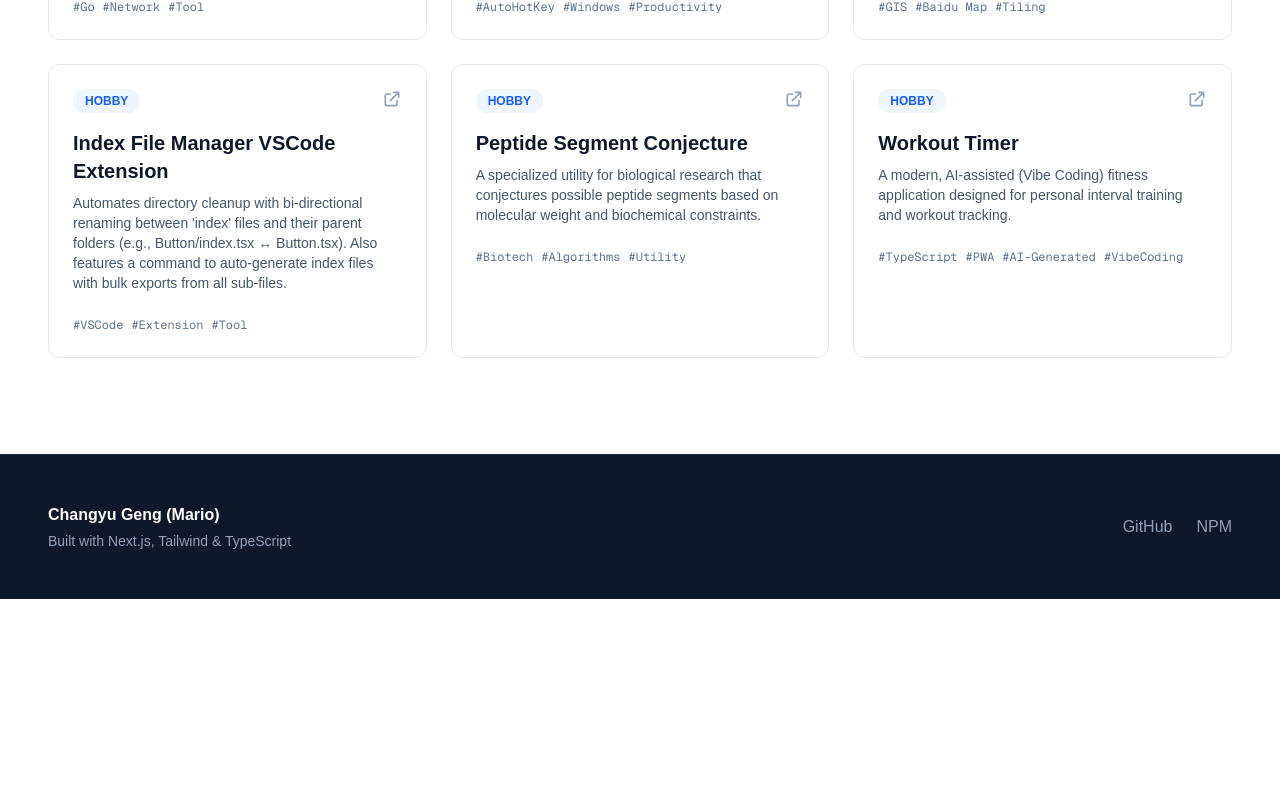
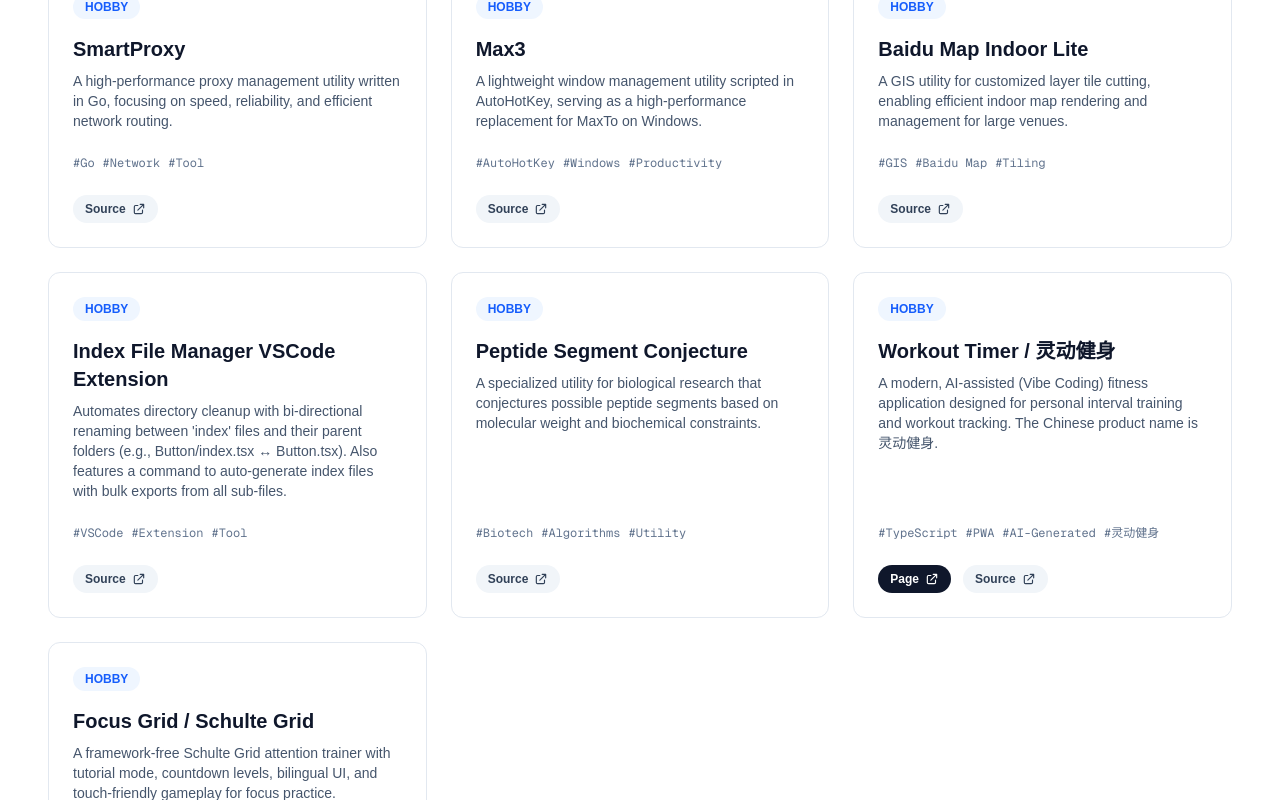
Before and after one commit to KingMario/KingMario.github.io, a Next.js app: page / in a window 1280 px wide. Shown: the part 3940-4740 px from the top of the page. Before the commit the page ends 4539 px from the top, so only its background shows below. Built offline with nearby package versions, Linux system fonts and the light colour scheme.

Commit message:
Add project page links and focus grid

```diff
--- a/src/app/layout.tsx
+++ b/src/app/layout.tsx
@@ -30,11 +30,15 @@
     "Web CAD",
     "Open Source",
     "Workout Timer",
+    "灵动健身",
+    "Focus Grid",
+    "Schulte Grid",
+    "舒尔特方格",
     "SmartProxy",
     "Blind-2048",
   ],
   icons: {
-    icon: '/favicon.ico?v=2',
+    icon: "/favicon.ico?v=2",
   },
 };
 
--- a/src/components/ProjectGrid.tsx
+++ b/src/components/ProjectGrid.tsx
@@ -1,32 +1,62 @@
+import type { ReactNode } from "react";
 
-import React from 'react';
-import { PROJECTS } from '@/data/portfolio';
-import { Section } from './Section';
+import { PROJECTS, type Project } from "@/data/portfolio";
+import { Section } from "./Section";
 
-const ProjectCard = ({ project }: { project: typeof PROJECTS[0] }) => {
+const ProjectLink = ({
+  href,
+  children,
+  variant = "primary",
+}: {
+  href: string;
+  children: ReactNode;
+  variant?: "primary" | "secondary";
+}) => {
   return (
     <a
-      href={project.url}
+      href={href}
       target="_blank"
       rel="noopener noreferrer"
-      className="group block bg-white border border-slate-200 rounded-xl p-6 hover:shadow-lg transition-all hover:-translate-y-1"
+      className={`inline-flex items-center gap-1.5 rounded-full px-3 py-1.5 text-xs font-bold transition-colors ${
+        variant === "primary"
+          ? "bg-slate-900 text-white hover:bg-blue-600"
+          : "bg-slate-100 text-slate-700 hover:bg-slate-200"
+      }`}
     >
+      {children}
+      <svg
+        xmlns="http://www.w3.org/2000/svg"
+        className="h-3.5 w-3.5"
+        fill="none"
+        viewBox="0 0 24 24"
+        stroke="currentColor"
+        aria-hidden="true"
+      >
+        <path
+          strokeLinecap="round"
+          strokeLinejoin="round"
+          strokeWidth={2}
+          d="M10 6H6a2 2 0 00-2 2v10a2 2 0 002 2h10a2 2 0 002-2v-4M14 4h6m0 0v6m0-6L10 14"
+        />
+      </svg>
+    </a>
+  );
+};
+
+const ProjectCard = ({ project }: { project: Project }) => {
+  return (
+    <article className="group flex flex-col bg-white border border-slate-200 rounded-xl p-6 hover:shadow-lg transition-all hover:-translate-y-1">
       <div className="flex justify-between items-start mb-4">
         <div className="px-3 py-1 bg-blue-50 text-blue-600 text-xs font-bold rounded-full uppercase">
           {project.category}
         </div>
-        <svg xmlns="http://www.w3.org/2000/svg" className="h-5 w-5 text-slate-400 group-hover:text-blue-500 transition-colors" fill="none" viewBox="0 0 24 24" stroke="currentColor">
-          <path strokeLinecap="round" strokeLinejoin="round" strokeWidth={2} d="M10 6H6a2 2 0 00-2 2v10a2 2 0 002 2h10a2 2 0 002-2v-4M14 4h6m0 0v6m0-6L10 14" />
-        </svg>
       </div>
 
       <h3 className="text-xl font-bold text-slate-900 mb-2 group-hover:text-blue-600 transition-colors">
         {project.name}
       </h3>
 
-      <p className="text-slate-600 text-sm mb-6">
-        {project.description}
-      </p>
+      <p className="text-slate-600 text-sm mb-6">{project.description}</p>
 
       <div className="flex flex-wrap gap-2 mt-auto">
         {project.tags.map((tag) => (
@@ -35,16 +65,31 @@
           </span>
         ))}
       </div>
-    </a>
+
+      <div className="mt-6 flex flex-wrap gap-3">
+        {project.pageUrl ? (
+          <ProjectLink href={project.pageUrl}>Page</ProjectLink>
+        ) : null}
+        {project.sourceUrl ? (
+          <ProjectLink href={project.sourceUrl} variant="secondary">
+            Source
+          </ProjectLink>
+        ) : null}
+      </div>
+    </article>
   );
 };
 
 export const ProjectGrid = () => {
   return (
     <Section id="projects">
-      <h2 className="text-3xl font-bold text-slate-900 mb-6">Work & Open Source</h2>
+      <h2 className="text-3xl font-bold text-slate-900 mb-6">
+        Work & Open Source
+      </h2>
       <p className="text-slate-600 mb-12 max-w-2xl">
-        A selection of professional CAD platforms, enterprise solutions, and AI-powered hobby projects (Vibe Coding), alongside contributions to the Vue/Angular ecosystems.
+        A selection of professional CAD platforms, enterprise solutions, and
+        AI-powered hobby projects (Vibe Coding), alongside contributions to the
+        Vue/Angular ecosystems.
       </p>
 
       <div className="grid grid-cols-1 md:grid-cols-2 lg:grid-cols-3 gap-6">
--- a/src/data/portfolio.ts
+++ b/src/data/portfolio.ts
@@ -1,12 +1,22 @@
-
 export const PERSONAL_INFO = {
   name: "Changyu Geng (Mario)",
-  title: "Senior Frontend Engineer | Web CAD Specialist | Open Source Contributor",
-  tagline: "From Vue.js ecosystems to Angular enterprise solutions, now architecting 3D Web CAD platforms with React & Three.js.",
+  title:
+    "Senior Frontend Engineer | Web CAD Specialist | Open Source Contributor",
+  tagline:
+    "From Vue.js ecosystems to Angular enterprise solutions, now architecting 3D Web CAD platforms with React & Three.js.",
   socials: {
     github: "https://github.com/KingMario",
     npm: "https://www.npmjs.com/~kingmario",
   },
+};
+
+export type Project = {
+  name: string;
+  description: string;
+  tags: string[];
+  category: string;
+  pageUrl?: string;
+  sourceUrl?: string;
 };
 
 export const EXPERIENCE = [
@@ -14,21 +24,32 @@
     period: "2024 - Present",
     role: "Senior Frontend Software Engineer",
     company: "Jiushao Intelligent Tech (AMCAX)",
-    description: "Architecting the next-gen Web CAD platform (next.amcax.net). Key achievements:\n• Established core architectural standards: implemented GitLab CI/CD pipelines, enforced strict TypeScript/ESLint rules, and initiated biweekly tech sharing sessions.\n• SDK Infrastructure: Led the modular packaging of AMCAX SDK using Rollup, publishing to internal npm for cross-project reusability.\n• Command Framework: Revolutionized feature delivery by customizing RJSF (JSON Schema Form) for complex CAD command inputs.\n• Assembly & Constraints: Led the 0-1 development of the Assembly module, implementing 3D constraints, linear/circular patterns, and real-time animation previews.\n• Interactive Tools: Developed high-precision 3D controllers (Translate/Rotate), custom mouse control schemes (CATIA/SolidWorks/NX).\n• Advanced Modeling: Implemented high-impact features including Hole, Sketch Rabbet, and Law Curve.",
-    tech: ["React", "Three.js", "RJSF", "TypeScript", "WebGL", "Rollup", "GitLab CI"],
+    description:
+      "Architecting the next-gen Web CAD platform (next.amcax.net). Key achievements:\n• Established core architectural standards: implemented GitLab CI/CD pipelines, enforced strict TypeScript/ESLint rules, and initiated biweekly tech sharing sessions.\n• SDK Infrastructure: Led the modular packaging of AMCAX SDK using Rollup, publishing to internal npm for cross-project reusability.\n• Command Framework: Revolutionized feature delivery by customizing RJSF (JSON Schema Form) for complex CAD command inputs.\n• Assembly & Constraints: Led the 0-1 development of the Assembly module, implementing 3D constraints, linear/circular patterns, and real-time animation previews.\n• Interactive Tools: Developed high-precision 3D controllers (Translate/Rotate), custom mouse control schemes (CATIA/SolidWorks/NX).\n• Advanced Modeling: Implemented high-impact features including Hole, Sketch Rabbet, and Law Curve.",
+    tech: [
+      "React",
+      "Three.js",
+      "RJSF",
+      "TypeScript",
+      "WebGL",
+      "Rollup",
+      "GitLab CI",
+    ],
   },
   {
     period: "2017 - 2024",
     role: "Staff Software Engineer",
     company: "VMware",
-    description: "Led frontend development for cloud management and commerce platforms. Key contributions:\n• VCPP Commerce Portal: Developed core modules for usage reports, billing, and email notification configurations.\n• Usage Meter Appliance: Architected a scalable dashboard fully compliant with international accessibility (A11y) standards, using Angular and RxJS.\n• Cloud Director Integration: Developed core UI modules for the Object Storage Extension, integrating bucket/object management into the vApp ecosystem.\n• Community & Mentorship: Acted as problem setter for VMware China Coding Competition (CCC) and significantly improved team practices through rigorous code reviews.",
+    description:
+      "Led frontend development for cloud management and commerce platforms. Key contributions:\n• VCPP Commerce Portal: Developed core modules for usage reports, billing, and email notification configurations.\n• Usage Meter Appliance: Architected a scalable dashboard fully compliant with international accessibility (A11y) standards, using Angular and RxJS.\n• Cloud Director Integration: Developed core UI modules for the Object Storage Extension, integrating bucket/object management into the vApp ecosystem.\n• Community & Mentorship: Acted as problem setter for VMware China Coding Competition (CCC) and significantly improved team practices through rigorous code reviews.",
     tech: ["Angular", "RxJS", "NgRx", "TypeScript", "Clarity UI", "A11y"],
   },
   {
     period: "Early Career",
     role: "Senior Software Engineer & Tech Lead",
     company: "Waylens | CTrip | Yunshung",
-    description: "Diverse experience across automotive, travel, and medical tech:\n• Waylens: Developed video portals and overlay gauge APIs for automotive camera systems using React and Vue.\n• Yunshung: Tech Lead for a Remote Radiology Diagnosis Platform; patented an improved pyramid representation for massive medical images.",
+    description:
+      "Diverse experience across automotive, travel, and medical tech:\n• Waylens: Developed video portals and overlay gauge APIs for automotive camera systems using React and Vue.\n• Yunshung: Tech Lead for a Remote Radiology Diagnosis Platform; patented an improved pyramid representation for massive medical images.",
     tech: ["Vue.js", "React", "Node.js", "Medical Imaging", "GIS"],
   },
 ];
@@ -61,7 +82,7 @@
     name: "AMCAX Web CAD Platform",
     description:
       "Architected the frontend for a next-gen browser CAD system. Implemented precision 3D interactions (picking, view controls) and complex feature previews, including Linear/Circular Patterns with instance skipping. Developed part transformation controllers and animation previews for assembly constraints.",
-    url: "https://amcax.net/col.jsp?id=1207",
+    pageUrl: "https://amcax.net/col.jsp?id=1207",
     tags: ["React", "Three.js", "CAD", "WebGL"],
     category: "Professional",
   },
@@ -69,7 +90,8 @@
     name: "VMware Usage Meter",
     description:
       "An enterprise-scale SaaS dashboard for global resource tracking. Focused on high availability, accessibility (WCAG), and seamless integration with VMware Cloud Director.",
-    url: "https://www.vmware.com/products/cloud-infrastructure/vcf-usage-meter",
+    pageUrl:
+      "https://www.vmware.com/products/cloud-infrastructure/vcf-usage-meter",
     tags: ["Angular", "A11y", "Enterprise", "RxJS"],
     category: "Professional",
   },
@@ -77,7 +99,8 @@
     name: "VCD Object Storage Extension",
     description:
       "Developed core UI modules for integrating S3-compatible object storage into VMware Cloud Director, enabling service providers to manage buckets and objects at scale.",
-    url: "https://www.vmware.com/products/cloud-infrastructure/cloud-director/object-storage-extension",
+    pageUrl:
+      "https://www.vmware.com/products/cloud-infrastructure/cloud-director/object-storage-extension",
     tags: ["Angular", "Cloud", "S3", "Enterprise"],
     category: "Professional",
   },
@@ -85,7 +108,8 @@
     name: "VCPP Commerce Portal",
     description:
       "Built key modules for the cloud provider commerce platform, including complex usage reporting, billing configurations, and automated email notification configurations.",
-    url: "https://blogs.vmware.com/cloudprovider/2020/02/introducing-the-new-vcpp-commerce-portal.html",
+    pageUrl:
+      "https://blogs.vmware.com/cloudprovider/2020/02/introducing-the-new-vcpp-commerce-portal.html",
     tags: ["Angular", "CloudOps", "Management", "Enterprise"],
     category: "Professional",
   },
@@ -93,7 +117,7 @@
     name: "Medical Image Pyramid (Patent)",
     description:
       "A mission-critical remote radiology platform. Patented an improved pyramid representation algorithm for high-performance viewing of ultra-large medical datasets.",
-    url: "https://patents.google.com/patent/CN104376530A/en",
+    pageUrl: "https://patents.google.com/patent/CN104376530A/en",
     tags: ["Medical Tech", "Node.js", "GIS", "Patent"],
     category: "Professional",
   },
@@ -102,7 +126,8 @@
     name: "Angular Utility Packages",
     description:
       "A high-utility monorepo featuring 'ngx-trim-directive' (10K+ weekly downloads) and 'ngx-cleave-directive'. Demonstrates advanced Angular patterns and enterprise-grade utility management.",
-    url: "https://github.com/KingMario/packages",
+    pageUrl: "https://www.npmjs.com/~kingmario",
+    sourceUrl: "https://github.com/KingMario/packages",
     tags: ["Angular", "Monorepo", "Open Source", "NPM"],
     category: "Angular",
   },
@@ -111,7 +136,8 @@
     name: "Three.js Dual Controller",
     description:
       "A 3D interaction library demonstrating complex transform controls for manipulating objects, reflecting deep expertise in WebGL-based interaction.",
-    url: "https://github.com/KingMario/three-example-with-dual-controller",
+    sourceUrl:
+      "https://github.com/KingMario/three-example-with-dual-controller",
     tags: ["Three.js", "WebGL", "Interaction"],
     category: "Three.js",
   },
@@ -119,7 +145,7 @@
     name: "Clarity Icons Vue",
     description:
       "Vue.js component wrapper for VMware's Clarity Icons, enabling easy integration of enterprise design tokens into Vue applications.",
-    url: "https://www.npmjs.com/package/clarity-icons-vue",
+    pageUrl: "https://www.npmjs.com/package/clarity-icons-vue",
     tags: ["Vue.js", "Clarity UI", "NPM"],
     category: "Vue",
   },
@@ -127,7 +153,7 @@
     name: "Vue Course Slides",
     description:
       "An educational demonstration of Vue.js, Webpack, and vue-loader configuration, including live editing result previews.",
-    url: "https://github.com/KingMario/vue-course-code-slide",
+    sourceUrl: "https://github.com/KingMario/vue-course-code-slide",
     tags: ["Webpack", "Vue.js", "Education"],
     category: "Vue",
   },
@@ -136,7 +162,7 @@
     name: "SmartProxy",
     description:
       "A high-performance proxy management utility written in Go, focusing on speed, reliability, and efficient network routing.",
-    url: "https://github.com/KingMario/SmartProxy",
+    sourceUrl: "https://github.com/KingMario/SmartProxy",
     tags: ["Go", "Network", "Tool"],
     category: "Hobby",
   },
@@ -144,7 +170,7 @@
     name: "Max3",
     description:
       "A lightweight window management utility scripted in AutoHotKey, serving as a high-performance replacement for MaxTo on Windows.",
-    url: "https://github.com/KingMario/Max3",
+    sourceUrl: "https://github.com/KingMario/Max3",
     tags: ["AutoHotKey", "Windows", "Productivity"],
     category: "Hobby",
   },
@@ -152,7 +178,7 @@
     name: "Baidu Map Indoor Lite",
     description:
       "A GIS utility for customized layer tile cutting, enabling efficient indoor map rendering and management for large venues.",
-    url: "https://github.com/KingMario/Baidu-Map-Indoor-Lite",
+    sourceUrl: "https://github.com/KingMario/Baidu-Map-Indoor-Lite",
     tags: ["GIS", "Baidu Map", "Tiling"],
     category: "Hobby",
   },
@@ -160,7 +186,7 @@
     name: "Index File Manager VSCode Extension",
     description:
       "Automates directory cleanup with bi-directional renaming between 'index' files and their parent folders (e.g., Button/index.tsx ↔ Button.tsx). Also features a command to auto-generate index files with bulk exports from all sub-files.",
-    url: "https://github.com/KingMario/folder4index",
+    sourceUrl: "https://github.com/KingMario/folder4index",
     tags: ["VSCode", "Extension", "Tool"],
     category: "Hobby",
   },
@@ -168,16 +194,26 @@
     name: "Peptide Segment Conjecture",
     description:
       "A specialized utility for biological research that conjectures possible peptide segments based on molecular weight and biochemical constraints.",
-    url: "https://github.com/KingMario/peptide-segment-conjecture",
+    sourceUrl: "https://github.com/KingMario/peptide-segment-conjecture",
     tags: ["Biotech", "Algorithms", "Utility"],
     category: "Hobby",
   },
   {
-    name: "Workout Timer",
+    name: "Workout Timer / 灵动健身",
     description:
-      "A modern, AI-assisted (Vibe Coding) fitness application designed for personal interval training and workout tracking.",
-    url: "https://github.com/KingMario/workout-timer",
-    tags: ["TypeScript", "PWA", "AI-Generated", "VibeCoding"],
+      "A modern, AI-assisted (Vibe Coding) fitness application designed for personal interval training and workout tracking. The Chinese product name is 灵动健身.",
+    pageUrl: "https://mario.studio/workout-timer/",
+    sourceUrl: "https://github.com/KingMario/workout-timer",
+    tags: ["TypeScript", "PWA", "AI-Generated", "灵动健身"],
     category: "Hobby",
   },
-];
+  {
+    name: "Focus Grid / Schulte Grid",
+    description:
+      "A framework-free Schulte Grid attention trainer with tutorial mode, countdown levels, bilingual UI, and touch-friendly gameplay for focus practice.",
+    pageUrl: "https://mario.studio/focus-grid/",
+    sourceUrl: "https://github.com/KingMario/focus-grid",
+    tags: ["JavaScript", "Schulte Grid", "Focus", "No Framework"],
+    category: "Hobby",
+  },
+] satisfies Project[];
```
Also changed, not shown: public/robots.txt (added), 1 other file (tests, documents, lock files or other folders).
